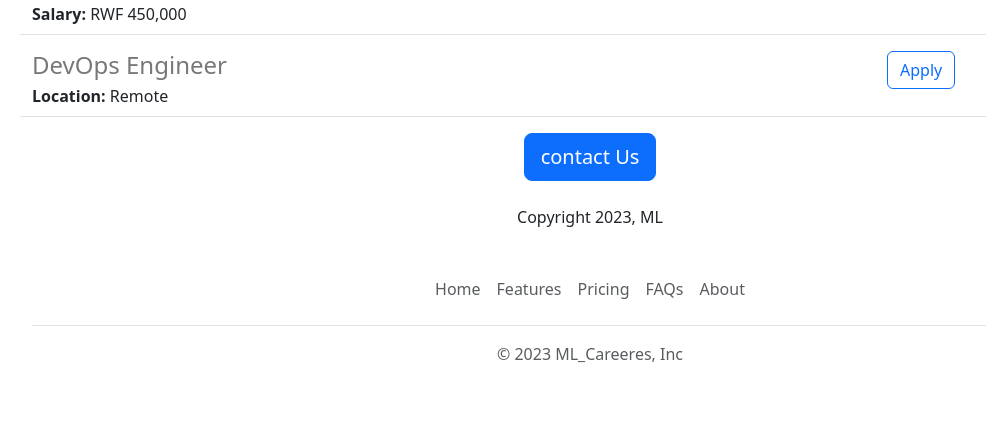
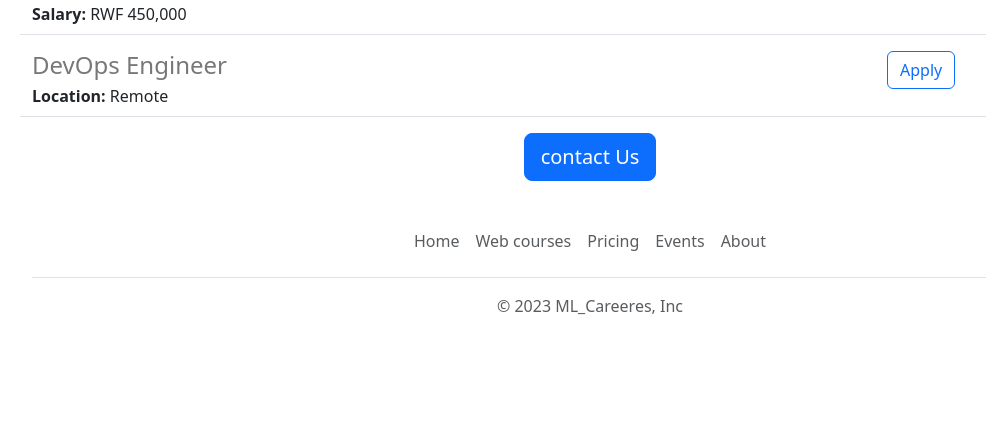
Before and after one commit to RealLionelMuhire/MLWeb_v2, a Flask app: page / in a window 1280 px wide. Shown: the part 1177-1599 px from the top of the page, without its empty margins (50-1036 px from the left). After the commit the page ends 1492 px from the top, so only its background shows below. Run offline with Flask 3, Linux system fonts and the light colour scheme.

Commit message:
functional and esthetic improvements on app

```diff
--- a/templates/footer.html
+++ b/templates/footer.html
@@ -1,11 +1,11 @@
 <div class="container">
   <footer class="py-3 my-4">
     <ul class="nav justify-content-center border-bottom pb-3 mb-3">
-      <li class="nav-item"><a href="#" class="nav-link px-2 text-body-secondary">Home</a></li>
-      <li class="nav-item"><a href="#" class="nav-link px-2 text-body-secondary">Features</a></li>
+      <li class="nav-item"><a href="https://mlcorporateservices.com/" target="_blank" class="nav-link px-2 text-body-secondary">Home</a></li>
+      <li class="nav-item"><a href="https://jovian.ai/learn" target="_blank" class="nav-link px-2 text-body-secondary">Web courses</a></li>
       <li class="nav-item"><a href="#" class="nav-link px-2 text-body-secondary">Pricing</a></li>
-      <li class="nav-item"><a href="#" class="nav-link px-2 text-body-secondary">FAQs</a></li>
-      <li class="nav-item"><a href="#" class="nav-link px-2 text-body-secondary">About</a></li>
+      <li class="nav-item"><a href="https://jovian.ai/events" target="_blank" class="nav-link px-2 text-body-secondary">Events</a></li>
+      <li class="nav-item"><a href="https://mlcorporateservices.com/" target="_blank" class="nav-link px-2 text-body-secondary">About</a></li>
     </ul>
     <p class="text-center text-body-secondary">&copy; 2023 ML_Careeres, Inc</p>
   </footer>
--- a/templates/home.html
+++ b/templates/home.html
@@ -40,8 +40,7 @@
         {% endfor %}
       </p>
       <div class="text-center">
-      <button class="btn btn-primary btn-lg">contact Us</button>
-        <p class="mt-4">Copyright 2023, ML</p>
+      <a href="mailto:muhirelionel@gmail.com?subject=Question%20about%20ML%20careers&body=My%20name%3A%20%3Cyour%20name%20here%3E%0D%0A%0D%0AMy%20Question%20is%3A%20%3CType%20yours%20Question%20Here%3E"class="btn btn-primary btn-lg">contact Us</a>
       </div>
     </div>
     {% include 'footer.html'%}
```
